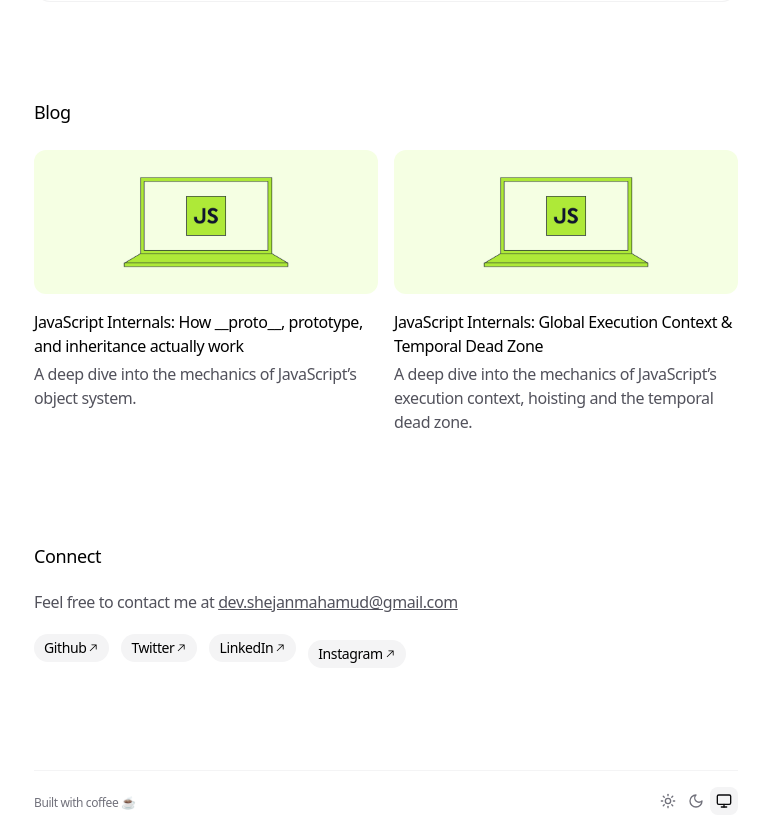
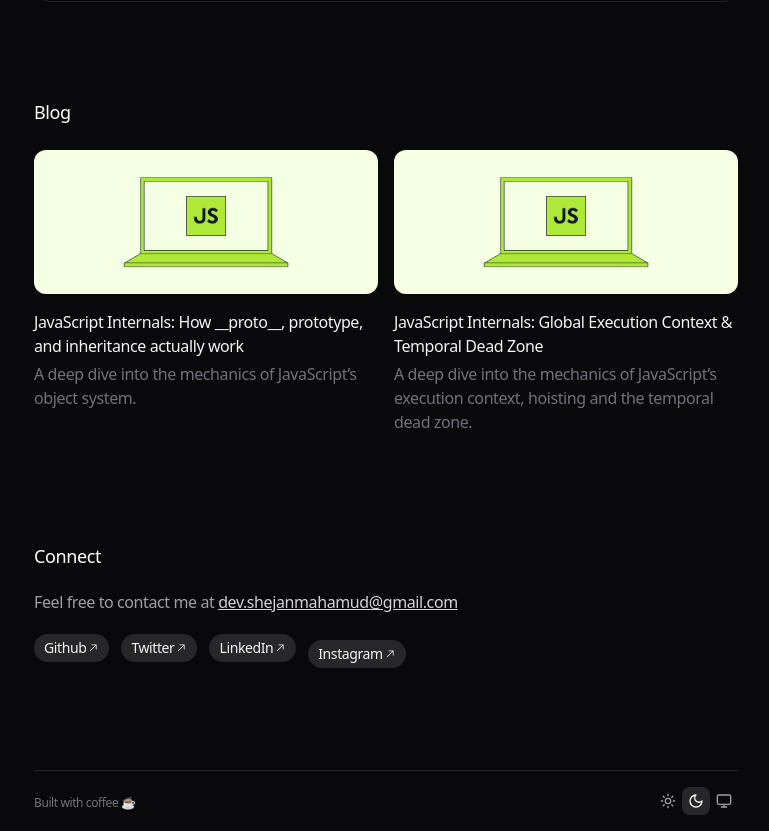
Before and after one commit to ShejanMahamud/portfolio, a Next.js app: page / in a window 1280 px wide. Shown: the part 1203-2034 px from the top of the page, without its empty margins (254-1023 px from the left). Built offline with nearby package versions, Linux system fonts and the light colour scheme.

Commit message:
Update default theme to dark in layout and adjust comments component for dynamic theme support

```diff
--- a/app/layout.tsx
+++ b/app/layout.tsx
@@ -175,7 +175,7 @@ export default function RootLayout({
           enableSystem={true}
           attribute="class"
           storageKey="theme"
-          defaultTheme="system"
+          defaultTheme="dark"
         >
           <div className="flex min-h-screen w-full flex-col font-[family-name:var(--font-inter-tight)]">
             <div className="relative mx-auto w-full max-w-screen-md flex-1 px-8 pt-20">
--- a/components/Comments.tsx
+++ b/components/Comments.tsx
@@ -1,8 +1,10 @@
 'use client'
 
 import Giscus from '@giscus/react';
+import { useTheme } from 'next-themes';
 
 export default function Comments() {
+    const { theme } = useTheme();
     return (
         <div className="w-full mt-10">
             <Giscus
@@ -17,7 +19,7 @@ export default function Comments() {
                 reactionsEnabled="1"
                 emitMetadata="0"
                 inputPosition="top"
-                theme="dark"
+                theme={theme === 'dark' ? 'dark' : 'light'}
                 lang="en"
                 loading="lazy"
             />
```
